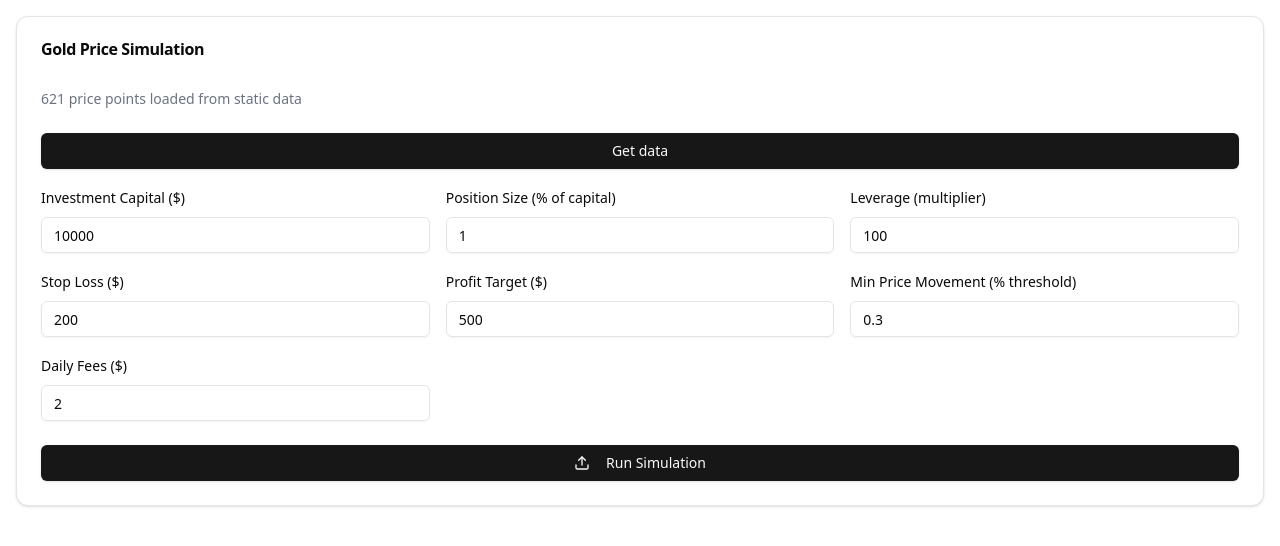
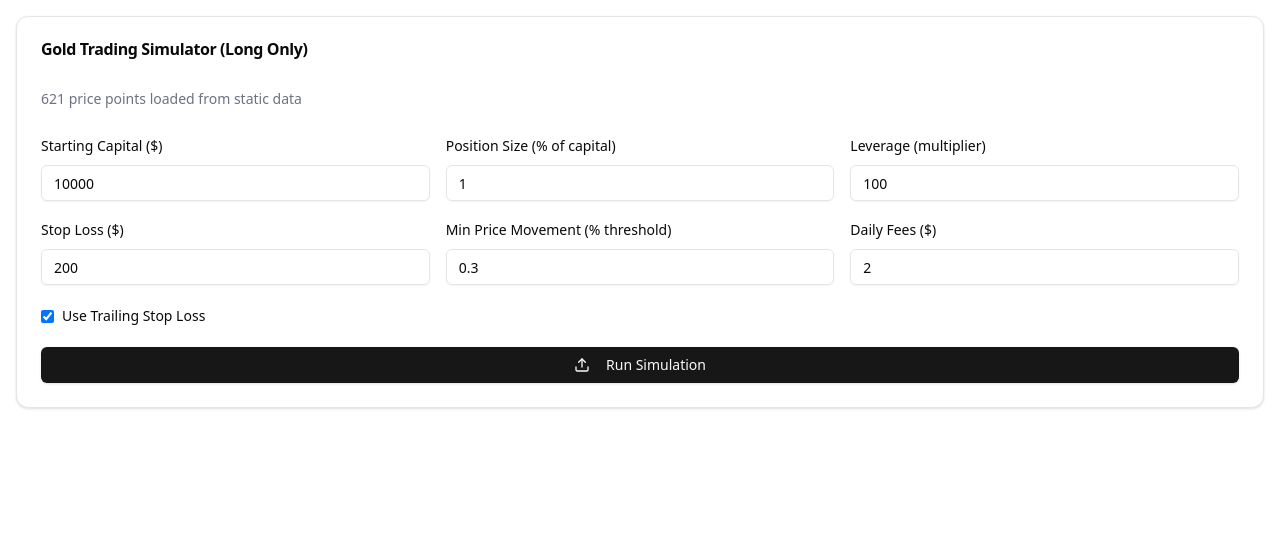
Before and after one commit to karim-coder/gold-simulation, a React (Vite) app: page / in a window 1280 px wide. Shown: the top 546 px of the page. Built offline with nearby package versions, Linux system fonts and the light colour scheme.

Commit message:
feat: ehance simulation without take profit

```diff
--- a/src/App.tsx
+++ b/src/App.tsx
@@ -2,6 +2,7 @@ import React, { useState } from "react";
 import { Card, CardHeader, CardTitle, CardContent } from "@/components/ui/card";
 import { Input } from "@/components/ui/input";
 import { Button } from "@/components/ui/button";
+// import { Checkbox } from "@/components/ui/checkbox";
 import {
   LineChart,
   Line,
@@ -24,8 +25,6 @@ type TradeData = {
   baseAmount: number;
   leveragedAmount: number;
   pnl: number;
-  type: "long" | "short";
-  exitReason: "take profit" | "stop loss" | "end of simulation";
 };
 
 type SimulationResults = {
@@ -39,25 +38,17 @@ type SimulationResults = {
   max_drawdown: number;
   max_consecutive_losses: number;
   avg_profit_per_trade: number;
-  open_position: {
-    entryDate: string;
-    entryPrice: number;
-    currentPrice: number;
-    highestPrice: number;
-    baseAmount: number;
-    leveragedAmount: number;
-    currentPnL: number;
-  } | null;
+  open_position: TradeData | null;
 };
 
 type SimulationParams = {
   investmentCapital: number;
-  positionSize: number; // % of capital to risk per trade
+  positionSize: number;
   leverage: number;
-  stopLoss: number; // In USD, from highest price reached
-  profitTarget: number; // In USD
-  minPriceMovement: number; // % threshold for entry
-  dailyFees: number; // USD
+  stopLoss: number;
+  minPriceMovement: number;
+  dailyFees: number;
+  useTrailingStop: boolean;
 };
 
 const validateParams = (params: SimulationParams): boolean => {
@@ -65,7 +56,6 @@ const validateParams = (params: SimulationParams): boolean => {
   if (params.positionSize <= 0 || params.positionSize > 100) return false;
   if (params.leverage <= 0 || params.leverage > 100) return false;
   if (params.stopLoss <= 0) return false;
-  if (params.profitTarget <= 0) return false;
   if (params.minPriceMovement <= 0) return false;
   if (params.dailyFees < 0) return false;
   return true;
@@ -86,47 +76,28 @@ const calculateDrawdown = (equityCurve: { equity: number }[]): number => {
   return maxDrawdown;
 };
 
-// Helper function to format numbers with commas
-const formatNumber = (num: number): string => {
-  return num.toLocaleString("en-US", {
-    minimumFractionDigits: 2,
-    maximumFractionDigits: 2,
-  });
-};
-
 const TradingSimulator: React.FC = () => {
   const [params, setParams] = useState<SimulationParams>({
     investmentCapital: 10000, // Starting capital in USD
     positionSize: 1, // 1% risk per trade
     leverage: 100, // 100x leverage
-    stopLoss: 200, // $200 USD trailing stop loss
-    profitTarget: 500, // $500 USD profit target
+    stopLoss: 200, // $200 USD stop loss
     minPriceMovement: 0.3, // 0.3% minimum price movement
     dailyFees: 2, // $2 USD daily fees
+    useTrailingStop: true, // Enable trailing stop by default
   });
 
   const [results, setResults] = useState<SimulationResults | null>(null);
   const [activeTradeIndex, setActiveTradeIndex] = useState<number | null>(null);
 
-  // Check if we should enter a long position based on price movement
-  const shouldEnterLongPosition = (
+  const shouldEnterTrade = (
     currentPrice: number,
     previousPrice: number,
     threshold: number
   ): boolean => {
     const priceMovement =
       ((currentPrice - previousPrice) / previousPrice) * 100;
-    return priceMovement >= threshold;
-  };
-
-  // Calculate the PnL for a position based on entry price, current price, and leveraged amount
-  const calculatePnL = (
-    entryPrice: number,
-    currentPrice: number,
-    leveragedAmount: number
-  ): number => {
-    const priceChange = (currentPrice - entryPrice) / entryPrice;
-    return leveragedAmount * priceChange;
+    return priceMovement >= threshold; // Only LONG positions when price increases
   };
 
   const runSimulation = () => {
@@ -151,7 +122,6 @@ const TradingSimulator: React.FC = () => {
       baseAmount: number;
       leveragedAmount: number;
       highestPrice: number;
-      type: "long";
     } | null = null;
 
     let lastTradeDate: string | null = null;
@@ -173,19 +143,17 @@ const TradingSimulator: React.FC = () => {
         }
       }
 
-      // Check for trade entry - LONG only
+      // Check for trade entry - LONG positions only
       if (!openPosition && currentCapital > 0) {
-        const shouldEnter = shouldEnterLongPosition(
+        const shouldEnter = shouldEnterTrade(
           price,
           previousPrice,
           params.minPriceMovement
         );
 
         if (shouldEnter) {
-          // Calculate base amount (% of capital)
+          // Calculate base amount and leveraged position size
           const baseAmount = (params.positionSize / 100) * currentCapital;
-
-          // Calculate leveraged position size
           const leveragedAmount = baseAmount * params.leverage;
 
           openPosition = {
@@ -193,46 +161,46 @@ const TradingSimulator: React.FC = () => {
             entryDate: date,
             baseAmount,
             leveragedAmount,
-            highestPrice: price, // Initialize highest price to entry price
-            type: "long",
+            highestPrice: price, // Initialize highest price with entry price
           };
           tradesExecuted++;
         }
       }
 
-      // Manage open positions
+      // Manage open positions with trailing stop
       if (openPosition) {
-        // Update highest price if current price is higher
+        // Update highest price reached during the trade
         if (price > openPosition.highestPrice) {
           openPosition.highestPrice = price;
         }
 
-        // Calculate PnL based on entry and current price
-        const pnl = calculatePnL(
-          openPosition.entryPrice,
-          price,
-          openPosition.leveragedAmount
-        );
+        // Calculate P&L
+        const positionValue =
+          openPosition.leveragedAmount * (price / openPosition.entryPrice);
+        const pnl = positionValue - openPosition.leveragedAmount;
 
-        // Take profit check
-        const takeProfitTarget = params.profitTarget;
+        // Calculate stop loss trigger based on trailing stop
+        let stopLossTriggered = false;
 
-        // Trailing stop loss check - from highest price reached
-        const highestPnL = calculatePnL(
-          openPosition.entryPrice,
-          openPosition.highestPrice,
-          openPosition.leveragedAmount
-        );
+        if (params.useTrailingStop) {
+          // For trailing stop: calculate from highest price reached
+          const highestValue =
+            openPosition.leveragedAmount *
+            (openPosition.highestPrice / openPosition.entryPrice);
+          const currentValue =
+            openPosition.leveragedAmount * (price / openPosition.entryPrice);
+          const drawdown = highestValue - currentValue;
 
-        const currentPnLFromHighest = pnl - highestPnL;
-        const stopLossTriggered = currentPnLFromHighest <= -params.stopLoss;
+          stopLossTriggered = drawdown >= params.stopLoss;
+        } else {
+          // For fixed stop: calculate from entry price
+          stopLossTriggered = pnl <= -params.stopLoss;
+        }
 
-        if (pnl >= takeProfitTarget || stopLossTriggered) {
+        // Close position if stop loss triggered
+        if (stopLossTriggered) {
           currentCapital += pnl;
           totalProfitLoss += pnl;
-
-          const exitReason =
-            pnl >= takeProfitTarget ? "take profit" : "stop loss";
 
           tradeHistory.push({
             entry: openPosition.entryDate,
@@ -243,8 +211,6 @@ const TradingSimulator: React.FC = () => {
             baseAmount: openPosition.baseAmount,
             leveragedAmount: openPosition.leveragedAmount,
             pnl,
-            type: "long",
-            exitReason,
           });
 
           // Track consecutive losses
@@ -268,26 +234,32 @@ const TradingSimulator: React.FC = () => {
       });
     }
 
-    // If we still have an open position at the end of simulation
-    let finalOpenPosition = null;
+    // Close any open position at the end of simulation using last available price
     if (openPosition) {
       const lastPrice =
         lastTwoYearsGoldPriceData[lastTwoYearsGoldPriceData.length - 1].price;
-      const currentPnL = calculatePnL(
-        openPosition.entryPrice,
-        lastPrice,
-        openPosition.leveragedAmount
-      );
+      const positionValue =
+        openPosition.leveragedAmount * (lastPrice / openPosition.entryPrice);
+      const pnl = positionValue - openPosition.leveragedAmount;
 
-      finalOpenPosition = {
-        entryDate: openPosition.entryDate,
+      currentCapital += pnl;
+      totalProfitLoss += pnl;
+
+      const lastDate =
+        lastTwoYearsGoldPriceData[lastTwoYearsGoldPriceData.length - 1].date;
+
+      const finalTrade = {
+        entry: openPosition.entryDate,
+        exit: lastDate,
         entryPrice: openPosition.entryPrice,
-        currentPrice: lastPrice,
+        exitPrice: lastPrice,
         highestPrice: openPosition.highestPrice,
         baseAmount: openPosition.baseAmount,
         leveragedAmount: openPosition.leveragedAmount,
-        currentPnL,
+        pnl,
       };
+
+      tradeHistory.push(finalTrade);
     }
 
     const successRate =
@@ -306,7 +278,7 @@ const TradingSimulator: React.FC = () => {
       max_drawdown: calculateDrawdown(equityCurve),
       max_consecutive_losses: maxConsecutiveLosses,
       avg_profit_per_trade: totalProfitLoss / (tradesExecuted || 1),
-      open_position: finalOpenPosition,
+      open_position: null,
     });
   };
 
@@ -357,47 +329,97 @@ const TradingSimulator: React.FC = () => {
     );
   };
 
-  const fetchGoldPrices = async () => {
-    try {
-      // Calculate date range for last 5 years
-      const endDate = new Date().toISOString().split("T")[0];
-      const startDate = new Date();
-      startDate.setFullYear(startDate.getFullYear() - 5);
-      const startDateStr = startDate.toISOString().split("T")[0];
+  const renderTradeDetails = () => {
+    if (!results || results.trade_history.length === 0) return null;
 
-      const apikey = import.meta.env.VITE_POLYGON_API_KEY;
-
-      // Replace YOUR_API_KEY with your Polygon.io API key
-      const response = await fetch(
-        `https://api.polygon.io/v2/aggs/ticker/C:XAUUSD/range/1/day/${startDateStr}/${endDate}?apiKey=${apikey}`
-      );
-
-      if (!response.ok) {
-        throw new Error("Failed to fetch data");
-      }
-
-      const jsonData = await response.json();
-
-      if (!jsonData.results) {
-        throw new Error("No data received from API");
-      }
-
-      // Process the data for the chart
-      const formattedData = jsonData.results.map((item) => ({
-        date: new Date(item.t).toLocaleDateString(),
-        price: item.o > item.c ? item.c : item.o,
-      }));
-      console.log(formattedData);
-    } catch (err) {
-      console.error("Error fetching gold prices:", err);
-    }
+    return (
+      <div className="mt-4 overflow-x-auto">
+        <div className="text-lg font-semibold mb-2">Trade History</div>
+        <table className="min-w-full divide-y divide-gray-200">
+          <thead className="bg-gray-50">
+            <tr>
+              <th className="px-6 py-3 text-left text-xs font-medium text-gray-500 uppercase tracking-wider">
+                Trade
+              </th>
+              <th className="px-6 py-3 text-left text-xs font-medium text-gray-500 uppercase tracking-wider">
+                Entry Date
+              </th>
+              <th className="px-6 py-3 text-left text-xs font-medium text-gray-500 uppercase tracking-wider">
+                Entry Price
+              </th>
+              <th className="px-6 py-3 text-left text-xs font-medium text-gray-500 uppercase tracking-wider">
+                Exit Date
+              </th>
+              <th className="px-6 py-3 text-left text-xs font-medium text-gray-500 uppercase tracking-wider">
+                Exit Price
+              </th>
+              <th className="px-6 py-3 text-left text-xs font-medium text-gray-500 uppercase tracking-wider">
+                Highest Price
+              </th>
+              <th className="px-6 py-3 text-left text-xs font-medium text-gray-500 uppercase tracking-wider">
+                Base Amount
+              </th>
+              <th className="px-6 py-3 text-left text-xs font-medium text-gray-500 uppercase tracking-wider">
+                Leveraged Amount
+              </th>
+              <th className="px-6 py-3 text-left text-xs font-medium text-gray-500 uppercase tracking-wider">
+                P&L
+              </th>
+            </tr>
+          </thead>
+          <tbody className="bg-white divide-y divide-gray-200">
+            {results.trade_history.map((trade, index) => (
+              <tr
+                key={index}
+                className={`hover:bg-gray-100 cursor-pointer ${
+                  activeTradeIndex === index ? "bg-blue-50" : ""
+                }`}
+                onClick={() => setActiveTradeIndex(index)}
+              >
+                <td className="px-6 py-4 whitespace-nowrap text-sm">
+                  {index + 1}
+                </td>
+                <td className="px-6 py-4 whitespace-nowrap text-sm">
+                  {trade.entry}
+                </td>
+                <td className="px-6 py-4 whitespace-nowrap text-sm">
+                  ${trade.entryPrice.toFixed(2)}
+                </td>
+                <td className="px-6 py-4 whitespace-nowrap text-sm">
+                  {trade.exit}
+                </td>
+                <td className="px-6 py-4 whitespace-nowrap text-sm">
+                  ${trade.exitPrice.toFixed(2)}
+                </td>
+                <td className="px-6 py-4 whitespace-nowrap text-sm">
+                  ${trade.highestPrice.toFixed(2)}
+                </td>
+                <td className="px-6 py-4 whitespace-nowrap text-sm">
+                  {formatCurrency(trade.baseAmount)}
+                </td>
+                <td className="px-6 py-4 whitespace-nowrap text-sm">
+                  {formatCurrency(trade.leveragedAmount)}
+                </td>
+                <td
+                  className={`px-6 py-4 whitespace-nowrap text-sm font-medium ${
+                    trade.pnl >= 0 ? "text-green-600" : "text-red-600"
+                  }`}
+                >
+                  {formatCurrency(trade.pnl)}
+                </td>
+              </tr>
+            ))}
+          </tbody>
+        </table>
+      </div>
+    );
   };
 
   return (
     <div className="space-y-4 p-4">
       <Card>
         <CardHeader>
-          <CardTitle>Gold Price Simulation</CardTitle>
+          <CardTitle>Gold Trading Simulator (Long Only)</CardTitle>
         </CardHeader>
         <CardContent>
           <div className="mb-6">
@@ -406,14 +428,11 @@ const TradingSimulator: React.FC = () => {
               data
             </div>
           </div>
-          <Button onClick={fetchGoldPrices} className="w-full mb-4">
-            Get data
-          </Button>
 
           <div className="grid grid-cols-1 md:grid-cols-2 lg:grid-cols-3 gap-4 mb-6">
             <div className="space-y-2">
               <label className="text-sm font-medium">
-                Investment Capital ($)
+                Starting Capital ($)
               </label>
               <Input
                 type="number"
@@ -426,7 +445,6 @@ const TradingSimulator: React.FC = () => {
                 }
               />
             </div>
-
             <div className="space-y-2">
               <label className="text-sm font-medium">
                 Position Size (% of capital)
@@ -442,7 +460,6 @@ const TradingSimulator: React.FC = () => {
                 }
               />
             </div>
-
             <div className="space-y-2">
               <label className="text-sm font-medium">
                 Leverage (multiplier)
@@ -455,7 +472,6 @@ const TradingSimulator: React.FC = () => {
                 }
               />
             </div>
-
             <div className="space-y-2">
               <label className="text-sm font-medium">Stop Loss ($)</label>
               <Input
@@ -466,21 +482,6 @@ const TradingSimulator: React.FC = () => {
                 }
               />
             </div>
-
-            <div className="space-y-2">
-              <label className="text-sm font-medium">Profit Target ($)</label>
-              <Input
-                type="number"
-                value={params.profitTarget}
-                onChange={(e) =>
-                  setParams({
-                    ...params,
-                    profitTarget: parseFloat(e.target.value),
-                  })
-                }
-              />
-            </div>
-
             <div className="space-y-2">
               <label className="text-sm font-medium">
                 Min Price Movement (% threshold)
@@ -496,7 +497,6 @@ const TradingSimulator: React.FC = () => {
                 }
               />
             </div>
-
             <div className="space-y-2">
               <label className="text-sm font-medium">Daily Fees ($)</label>
               <Input
@@ -510,6 +510,23 @@ const TradingSimulator: React.FC = () => {
                 }
               />
             </div>
+          </div>
+
+          <div className="flex items-center space-x-2 mb-6">
+            <input
+              type="checkbox"
+              id="useTrailingStop"
+              checked={params.useTrailingStop}
+              onChange={(e) =>
+                setParams({ ...params, useTrailingStop: e.target.checked })
+              }
+            />
+            <label
+              htmlFor="useTrailingStop"
+              className="text-sm font-medium leading-none peer-disabled:cursor-not-allowed peer-disabled:opacity-70"
+            >
+              Use Trailing Stop Loss
+            </label>
           </div>
 
           <Button onClick={runSimulation} className="w-full">
@@ -591,8 +608,7 @@ const TradingSimulator: React.FC = () => {
                 </div>
               </div>
 
-              {/* Equity Curve Chart */}
-              <div className="h-64 mb-6">
+              <div className="h-64">
                 <ResponsiveContainer width="100%" height="100%">
                   <LineChart data={results.equity_curve}>
                     <CartesianGrid strokeDasharray="3 3" />
@@ -614,161 +630,7 @@ const TradingSimulator: React.FC = () => {
                 </ResponsiveContainer>
               </div>
 
-              {/* Open Position (if any) */}
-              {results.open_position && (
-                <div className="mb-6">
-                  <h3 className="text-lg font-semibold mb-2">Open Position</h3>
-                  <div className="bg-blue-50 p-4 rounded">
-                    <div className="grid grid-cols-1 md:grid-cols-3 gap-4">
-                      <div>
-                        <div className="text-sm text-gray-600">Entry Date</div>
-                        <div className="font-medium">
-                          {results.open_position.entryDate}
-                        </div>
-                      </div>
-                      <div>
-                        <div className="text-sm text-gray-600">Entry Price</div>
-                        <div className="font-medium">
-                          ${formatNumber(results.open_position.entryPrice)}
-                        </div>
-                      </div>
-                      <div>
-                        <div className="text-sm text-gray-600">
-                          Current Price
-                        </div>
-                        <div className="font-medium">
-                          ${formatNumber(results.open_position.currentPrice)}
-                        </div>
-                      </div>
-                      <div>
-                        <div className="text-sm text-gray-600">
-                          Highest Price
-                        </div>
-                        <div className="font-medium">
-                          ${formatNumber(results.open_position.highestPrice)}
-                        </div>
-                      </div>
-                      <div>
-                        <div className="text-sm text-gray-600">Base Amount</div>
-                        <div className="font-medium">
-                          {formatCurrency(results.open_position.baseAmount)}
-                        </div>
-                      </div>
-                      <div>
-                        <div className="text-sm text-gray-600">
-                          Leveraged Amount
-                        </div>
-                        <div className="font-medium">
-                          {formatCurrency(
-                            results.open_position.leveragedAmount
-                          )}
-                        </div>
-                      </div>
-                      <div>
-                        <div className="text-sm text-gray-600">Current P&L</div>
-                        <div
-                          className={`font-medium ${
-                            results.open_position.currentPnL >= 0
-                              ? "text-green-600"
-                              : "text-red-600"
-                          }`}
-                        >
-                          {formatCurrency(results.open_position.currentPnL)}
-                        </div>
-                      </div>
-                    </div>
-                  </div>
-                </div>
-              )}
-
-              {/* Trade History */}
-              <div>
-                <h3 className="text-lg font-semibold mb-2">Trade History</h3>
-                <div className="overflow-x-auto">
-                  <table className="min-w-full bg-white border border-gray-200">
-                    <thead>
-                      <tr className="bg-gray-100">
-                        <th className="border px-4 py-2 text-left">#</th>
-                        <th className="border px-4 py-2 text-left">
-                          Entry Date
-                        </th>
-                        <th className="border px-4 py-2 text-left">
-                          Exit Date
-                        </th>
-                        <th className="border px-4 py-2 text-right">
-                          Entry Price
-                        </th>
-                        <th className="border px-4 py-2 text-right">
-                          Highest Price
-                        </th>
-                        <th className="border px-4 py-2 text-right">
-                          Exit Price
-                        </th>
-                        <th className="border px-4 py-2 text-right">
-                          Base Amount
-                        </th>
-                        <th className="border px-4 py-2 text-right">
-                          Leveraged Amount
-                        </th>
-                        <th className="border px-4 py-2 text-right">P&L</th>
-                        <th className="border px-4 py-2 text-center">
-                          Exit Reason
-                        </th>
-                      </tr>
-                    </thead>
-                    <tbody>
-                      {results.trade_history.map((trade, index) => (
-                        <tr
-                          key={index}
-                          className={`${
-                            index === activeTradeIndex ? "bg-blue-50" : ""
-                          } hover:bg-gray-50 cursor-pointer`}
-                          onClick={() => setActiveTradeIndex(index)}
-                        >
-                          <td className="border px-4 py-2">{index + 1}</td>
-                          <td className="border px-4 py-2">{trade.entry}</td>
-                          <td className="border px-4 py-2">{trade.exit}</td>
-                          <td className="border px-4 py-2 text-right">
-                            ${formatNumber(trade.entryPrice)}
-                          </td>
-                          <td className="border px-4 py-2 text-right">
-                            ${formatNumber(trade.highestPrice)}
-                          </td>
-                          <td className="border px-4 py-2 text-right">
-                            ${formatNumber(trade.exitPrice)}
-                          </td>
-                          <td className="border px-4 py-2 text-right">
-                            {formatCurrency(trade.baseAmount)}
-                          </td>
-                          <td className="border px-4 py-2 text-right">
-                            {formatCurrency(trade.leveragedAmount)}
-                          </td>
-                          <td
-                            className={`border px-4 py-2 text-right ${
-                              trade.pnl >= 0 ? "text-green-600" : "text-red-600"
-                            }`}
-                          >
-                            {formatCurrency(trade.pnl)}
-                          </td>
-                          <td className="border px-4 py-2 text-center">
-                            <span
-                              className={`px-2 py-1 rounded text-xs ${
-                                trade.exitReason === "take profit"
-                                  ? "bg-green-100 text-green-800"
-                                  : trade.exitReason === "stop loss"
-                                  ? "bg-red-100 text-red-800"
-                                  : "bg-gray-100 text-gray-800"
-                              }`}
-                            >
-                              {trade.exitReason}
-                            </span>
-                          </td>
-                        </tr>
-                      ))}
-                    </tbody>
-                  </table>
-                </div>
-              </div>
+              {renderTradeDetails()}
             </CardContent>
           </Card>
         </>
```
